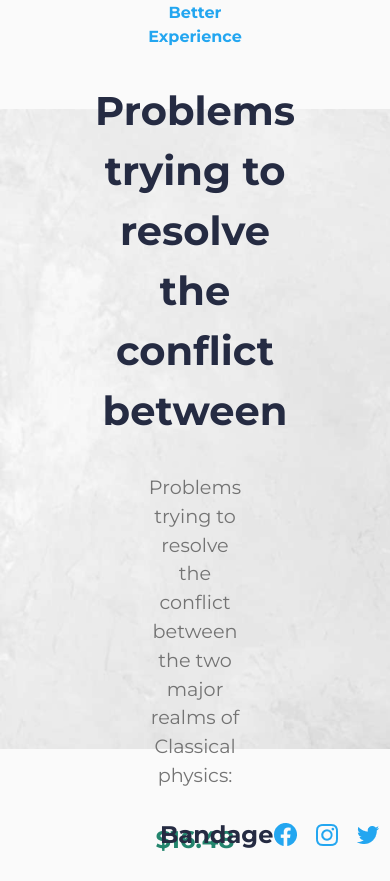
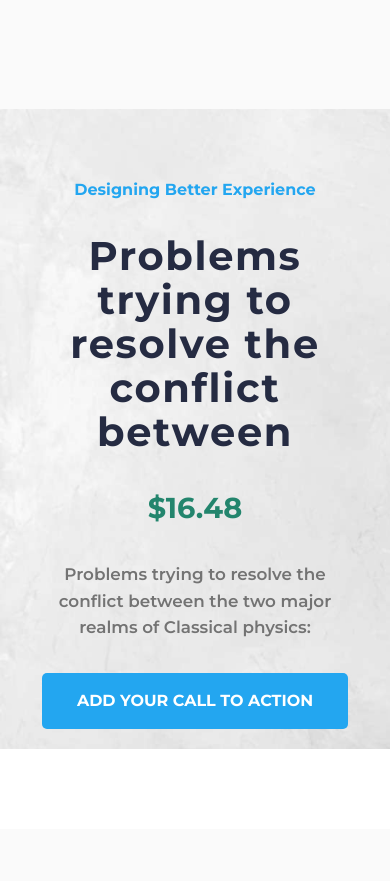
Before and after one commit to CrownedTechie/Sample-ecommerce-site, a React (Vite) app: page / in a window 390 px wide. Shown: the part 11119-12000 px from the top of the page. Built offline with nearby package versions, Linux system fonts and the light colour scheme.

Commit message:
style the mobile design for the call-to-action page

```diff
--- a/src/components/CallToAction.jsx
+++ b/src/components/CallToAction.jsx
@@ -6,10 +6,14 @@ const CallToAction = () => {
       <>
           <section>
             <div className="CallToAction-heading">
-                <h6>Designing Better Experience</h6>
-                <h2>Problems trying to resolve the conflict between </h2>
+              <h6>Designing Better Experience</h6>
+              <h2>Problems trying to resolve the conflict between </h2>
+
+              <div>
                 <p>Problems trying to resolve the conflict between the two major realms of Classical physics: </p>
                 <h3>$16.48</h3>
+              </div>
+
                 <IconBtn value='add your call to action' styling='CallToAction-btn' />
             </div>
           </section>
--- a/src/stylings/CallToAction.css
+++ b/src/stylings/CallToAction.css
@@ -28,11 +28,16 @@
     padding: 0 15rem;
 }
 
+.CallToAction-heading > div {
+    display: flex;
+    flex-direction: column;
+    gap: 2rem;
+}
+
 .CallToAction-heading p {
     color: #737373;
     padding: 0 15rem;
     font-size: 1.2rem;
-
 }
 
 .CallToAction-heading h3 {
@@ -47,3 +52,42 @@
     text-transform: uppercase;
     color: white;
 }
+
+.CallToAction-btn:hover {
+    background: white;
+    color: #23A6F0;
+}
+
+        /* MOBILE DESIGN FOR CALL-TO-ACTION */
+@media screen and (max-width: 768px) {
+    .CallToAction-heading {
+        padding: 10rem 0rem;
+        height: 45rem;
+    }
+
+    .CallToAction-heading h2, .CallToAction-heading p{
+        padding: 0;
+    }
+
+    .CallToAction-heading h2 {
+        padding: 0 2.5rem;
+        letter-spacing: .1rem;
+        text-align: center;
+        line-height: 1.1;
+    }
+
+    .CallToAction-heading > div {
+        flex-direction: column-reverse;
+    }
+
+    .CallToAction-heading p {
+        font-size: 1.05rem;
+        font-weight: 600;
+        padding: 0 3rem;
+        line-height: 1.6;
+    }
+
+    .CallToAction-heading h3 {
+        font-size: 1.8rem;
+    }
+}
```
